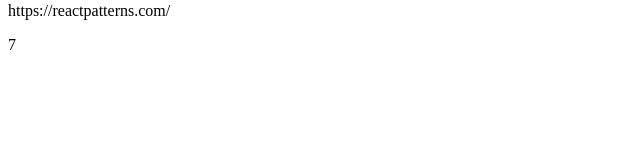
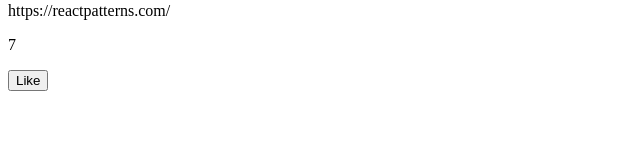
Before and after one commit to ehye/full-stack-open-nextjs, a Next.js app in the folder bloglist/: page /blogs/1 in a window 1280 px wide. Shown: the part 125-285 px from the top of the page, without its empty margins (0-640 px from the left). Built offline with nearby package versions, Linux system fonts and the light colour scheme.

Commit message:
Like button

```diff
--- a/bloglist/app/actions/blog.ts
+++ b/bloglist/app/actions/blog.ts
@@ -2,7 +2,7 @@
 
 import { redirect } from 'next/navigation'
 import { revalidatePath } from 'next/cache'
-import { addBlog } from '../services/blogs'
+import { addBlog, addLikes } from '../services/blogs'
 
 export const createBlog = async (formData: FormData) => {
   const title = formData.get('title') as string
@@ -14,3 +14,11 @@
   revalidatePath('/blogs')
   redirect('/blogs')
 }
+
+export const likeBlog = async (formData: FormData) => {
+  const id = formData.get('id') as string
+  addLikes(id)
+
+  revalidatePath(`/blogs/${id}`)
+  redirect(`/blogs/${id}`)
+}
--- a/bloglist/app/blogs/[id]/page.tsx
+++ b/bloglist/app/blogs/[id]/page.tsx
@@ -1,5 +1,6 @@
 import { notFound } from 'next/navigation'
 import { getBlogById } from '../../services/blogs'
+import { likeBlog } from '@/app/actions/blog'
 
 const BlogPage = async ({ params }: { params: Promise<{ id: string }> }) => {
   const { id } = await params
@@ -15,6 +16,10 @@
       <p>{blog.author}</p>
       <p>{blog.url}</p>
       <p>{blog.likes}</p>
+      <form action={likeBlog}>
+        <input type="hidden" name="id" value={blog.id} />
+        <button type="submit">Like</button>
+      </form>
     </div>
   )
 }
--- a/bloglist/app/services/blogs.ts
+++ b/bloglist/app/services/blogs.ts
@@ -63,3 +63,10 @@
 }
 
 export const getBlogById = (id: string) => blogs.find((blog) => blog.id === id)
+
+export const addLikes = (id: string) => {
+  const blog = getBlogById(id)
+  if (blog) {
+    blog.likes = blog.likes + 1
+  }
+}
```
